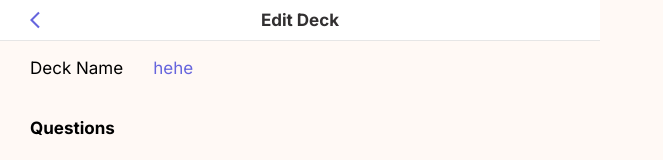
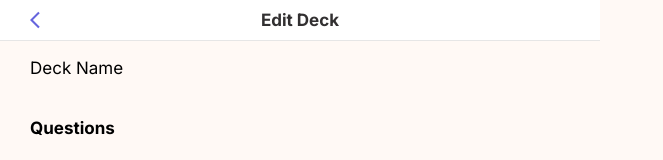
Before and after one commit to Whos-Who/frontend, a React (Create React App) app: page /decks/1 in a window 1280 px wide. Shown: the top 160 px of the page, without its empty margins (0-663 px from the left). Built offline with nearby package versions, Linux system fonts and the light colour scheme; no server answers.

Commit message:
feat: Add edit of deck name

```diff
--- a/src/components/DeckName.tsx
+++ b/src/components/DeckName.tsx
@@ -8,21 +8,36 @@ const Wrapper = styled.div`
   text-align: center;
 `;
 
-const Title = styled.p`
+const Title = styled.textarea`
   color: ${(props) => props.theme.colors.blue};
+  outline: none;
+  border: none;
+  height: 3rem;
+  padding-top: 0.7rem;
+  margin: auto 0;
+  background: transparent;
+  font-size: larger;
+  resize: none;
+  max-width: 60%;
 `;
 
 interface Props {
   title: string;
+  handleChangeDeckName: (e: React.ChangeEvent<HTMLTextAreaElement>) => void;
 }
 
 const EditDeck: React.FC<Props> = (props) => {
-  const { title } = props;
+  const { title, handleChangeDeckName } = props;
 
   return (
     <Wrapper>
       <p>Deck Name</p>
-      <Title>{title}</Title>
+      <Title
+        rows={1}
+        maxLength={20}
+        value={title}
+        onChange={handleChangeDeckName}
+      />
     </Wrapper>
   );
 };
--- a/src/pages/Deck.tsx
+++ b/src/pages/Deck.tsx
@@ -140,13 +140,25 @@ const Deck: React.FC = function () {
       }
     };
 
+  const handleChangeDeckName = (e: React.ChangeEvent<HTMLTextAreaElement>) => {
+    if (!deck) {
+      return;
+    }
+    const newDeck = { ...deck };
+    newDeck.title = e.target.value;
+    setDeck(newDeck);
+  };
+
   return (
     <Wrapper>
       <DeckHeader>
         <EditDeck />
       </DeckHeader>
       <DeckMain>
-        <DeckName title="hehe" />
+        <DeckName
+          title={deck?.title ?? ""}
+          handleChangeDeckName={handleChangeDeckName}
+        />
         <h4>Questions</h4>
         <QuestionsList
           questions={deck?.Questions ?? []}
```
